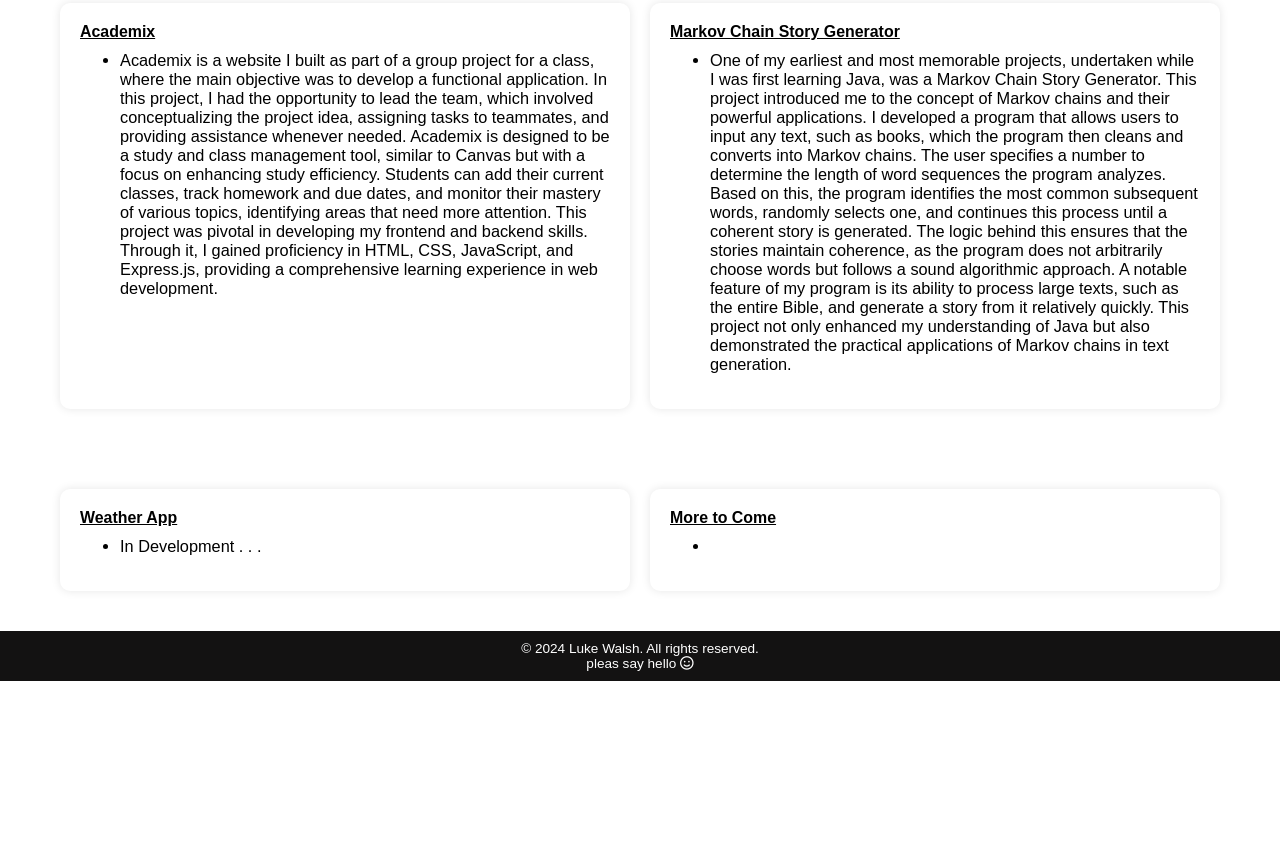
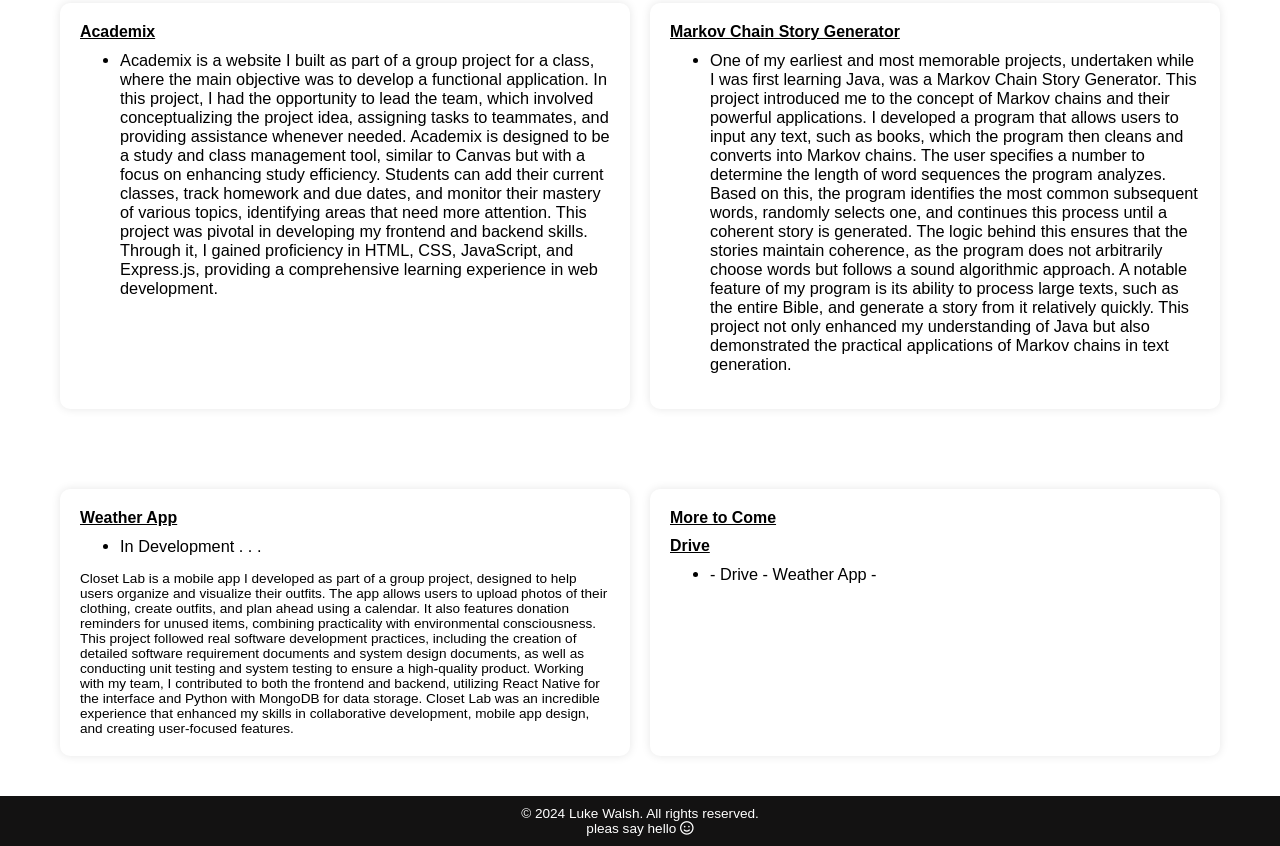
Before and after one commit to LukeJwalsh/Portfolio-Website-, a website: page src/index.html in a window 1280 px wide. Shown: the part 936-1782 px from the top of the page. Before the commit the page ends 1617 px from the top, so only its background shows below. Drawn offline with Linux system fonts and the light colour scheme.

Commit message:
Changed the home page

```diff
--- a/src/index.html
+++ b/src/index.html
@@ -8,6 +8,7 @@
 
     <!-- Styles Sheet  -->
     <link rel="stylesheet" href="styles.css">
+
     <!-- Font Awesome CDN -->
     <link rel="stylesheet" href="https://cdnjs.cloudflare.com/ajax/libs/font-awesome/6.0.0-beta3/css/all.min.css">
 
@@ -152,14 +153,31 @@
             </p>
         </li>
      </ul>
+                    Closet Lab is a mobile app I developed as part of a group project, designed to help
+                    users organize and visualize their outfits. The app allows users to upload photos of
+                    their clothing, create outfits, and plan ahead using a calendar. It also features
+                    donation reminders for unused items, combining practicality with environmental
+                    consciousness. This project followed real software development practices,
+                    including the creation of detailed software requirement documents and system
+                    design documents, as well as conducting unit testing and system testing to ensure
+                    a high-quality product. Working with my team, I contributed to both the frontend
+                    and backend, utilizing React Native for the interface and Python with MongoDB for
+                    data storage. Closet Lab was an incredible experience that enhanced my skills in
+                    collaborative development, mobile app design, and creating user-focused features.
+                </li>
+            </ul>
         </div>
 
         <div class="project">
             <h3 class="project-title">More to Come</h3>
+            <h3 class="project-title">Drive</h3>
             <ul class="project-description">
                 <li>
 
             <p>
+                - Drive
+                - Weather App
+                -
             </p>
         </li>
      </ul>
```
